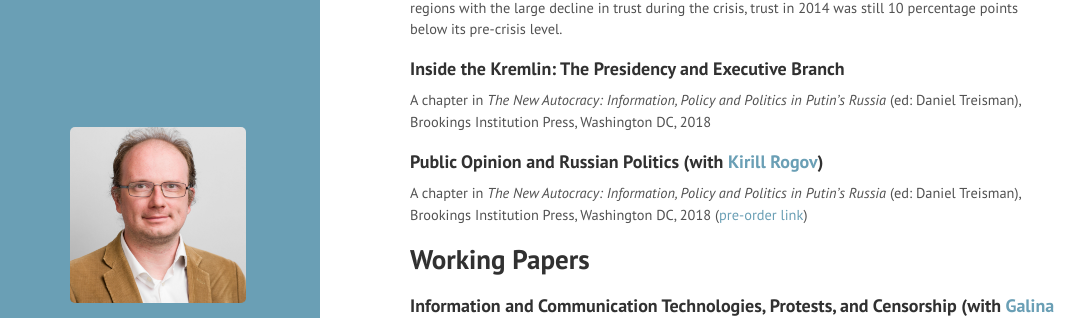
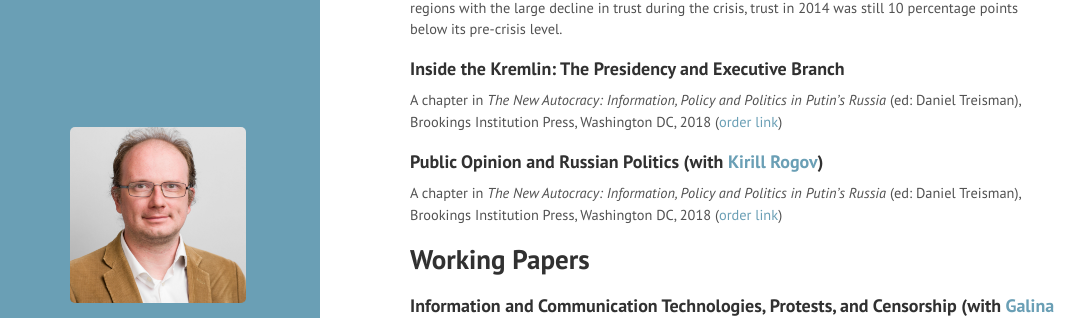
Before and after one commit to avtishin/avtishin.github.io, a Jekyll site: the page built from research.md, in a window 1280 px wide and 900 px high, scrolled down 373 px. Shown: the part 170-488 px from the top of the window, without its empty margins (4-1091 px from the left). Built offline with Jekyll 4.4.1, drawn with Linux system fonts in a browser that asks for light colours; Markdown is read by kramdown in place of the engine named in the settings.

Commit message:
order link

```diff
--- a/research.md
+++ b/research.md
@@ -13,10 +13,11 @@ This paper draws on a natural experiment to identify the relationship between in
 
 #### Inside the Kremlin: The Presidency and Executive Branch
 A chapter in *The New Autocracy: Information, Policy and Politics in Putin’s Russia* (ed: Daniel Treisman), Brookings Institution Press, Washington DC, 2018
+([order link](https://www.brookings.edu/book/the-new-autocracy/))
 
 #### Public Opinion and Russian Politics (with [Kirill Rogov](http://www.russiapoliticalinsight.com/kirill/))
 A chapter in *The New Autocracy: Information, Policy and Politics in Putin’s Russia* (ed: Daniel Treisman), Brookings Institution Press, Washington DC, 2018
-([pre-order link](https://www.brookings.edu/book/the-new-autocracy/))
+([order link](https://www.brookings.edu/book/the-new-autocracy/))
 
 
 ## Working Papers
```
